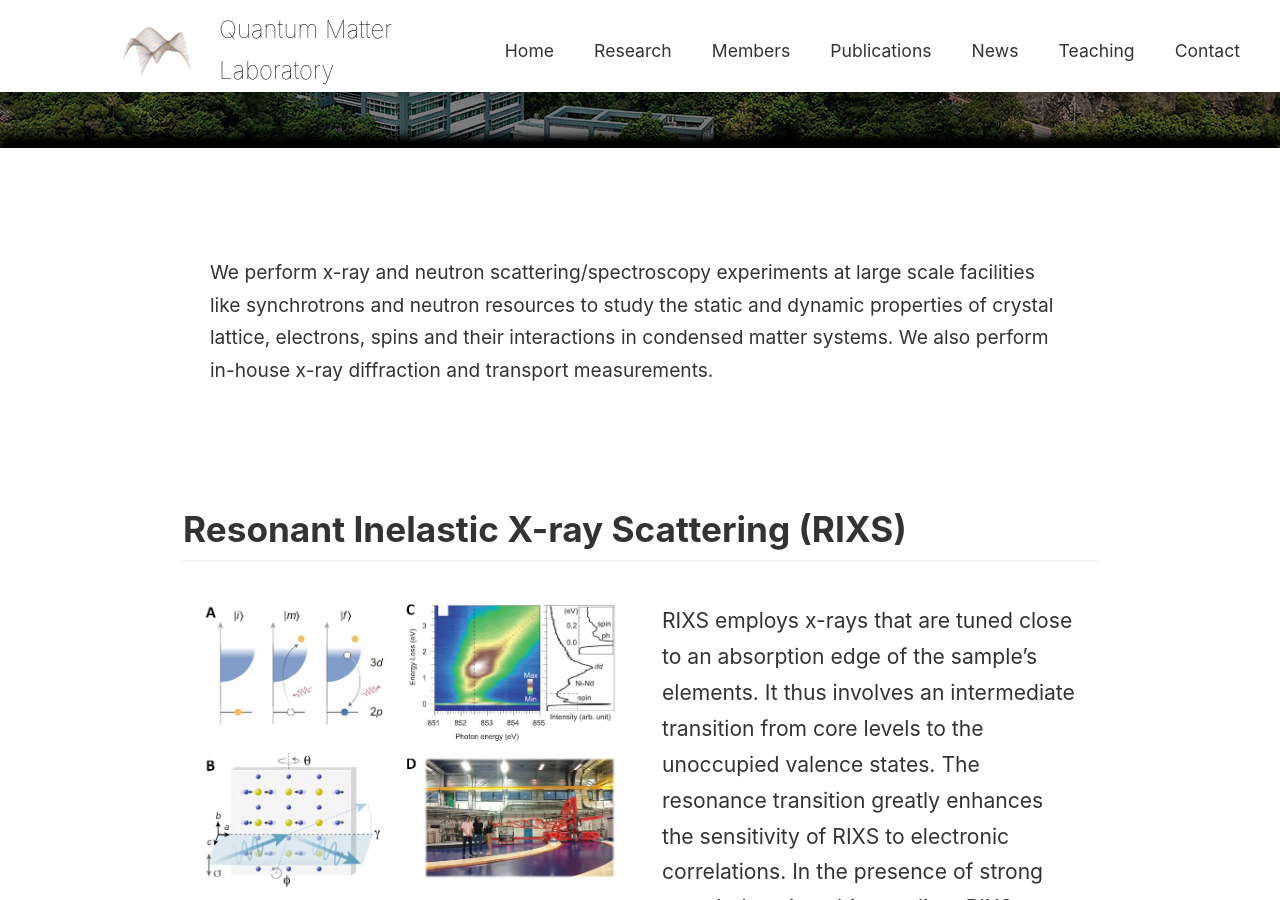
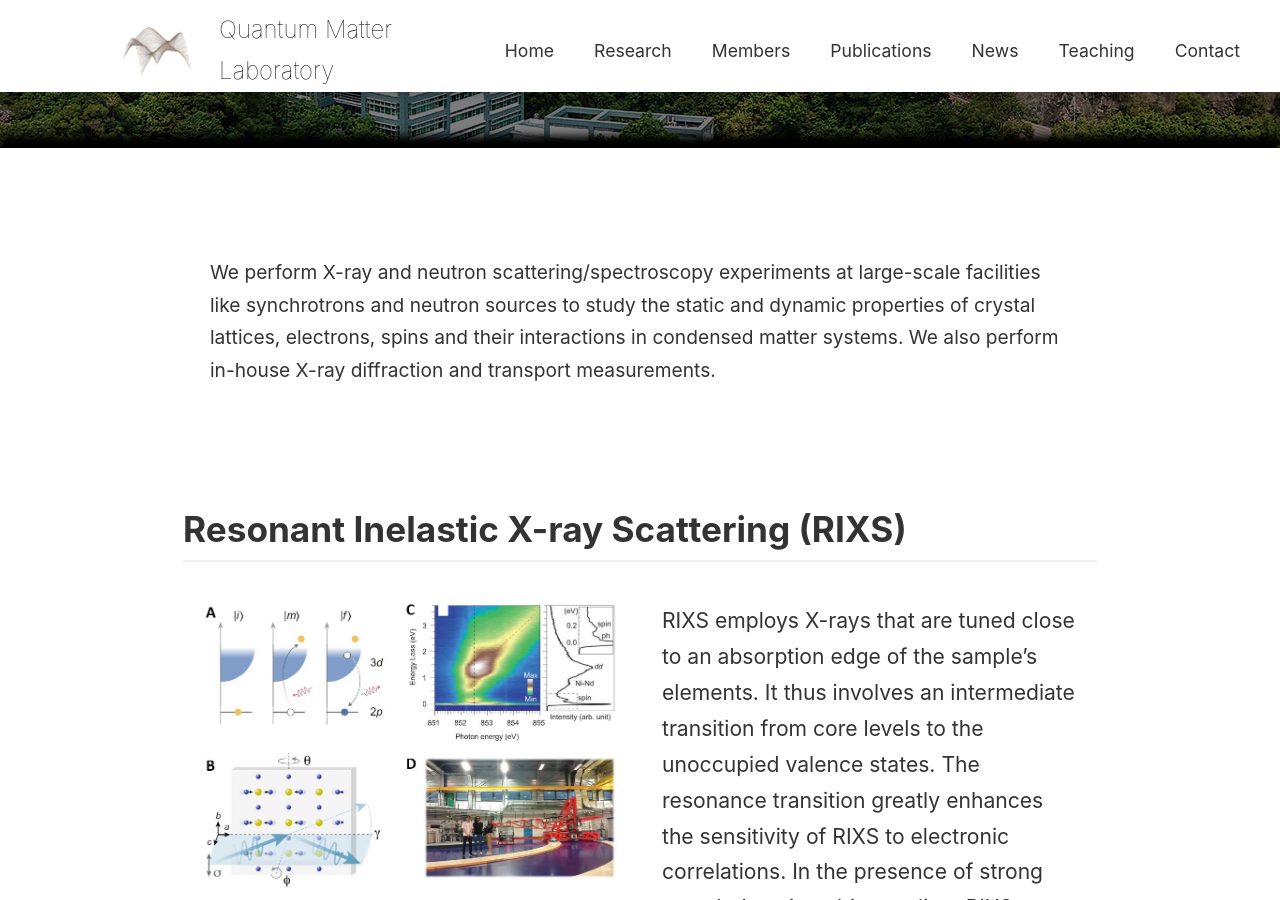
Before and after one commit to qmcuhk/qmcuhk.github.io, a Jekyll site: the page built from _pages/research.md, in a window 1280 px wide and 900 px high, scrolled down 391 px. Built offline with Jekyll 4.4.1, drawn with Linux system fonts in a browser that asks for light colours; some web fonts are replaced; some of the changed text lies outside the part shown.

Commit message:
fix typos

```diff
--- a/_pages/research.md
+++ b/_pages/research.md
@@ -9,7 +9,7 @@ line: RIXS, XAS, XRD, Neutron Scattering, and more...
 
 <div class="research-introduction">
 <p>
-We perform x-ray and neutron scattering/spectroscopy experiments at large scale facilities like synchrotrons and neutron resources to study the static and dynamic properties of crystal lattice, electrons, spins and their interactions in condensed matter systems. We also perform in-house x-ray diffraction and transport measurements.
+We perform X-ray and neutron scattering/spectroscopy experiments at large-scale facilities like synchrotrons and neutron sources to study the static and dynamic properties of crystal lattices, electrons, spins and their interactions in condensed matter systems. We also perform in-house X-ray diffraction and transport measurements.
 </p>
 </div>
 
@@ -22,7 +22,7 @@ We perform x-ray and neutron scattering/spectroscopy experiments at large scale
         <img src="assets/web_pictures/research_rixs.jpg">
         </div>
         <div class="research-tech-info">
-        RIXS employs x-rays that are tuned close to an absorption edge of the sample’s elements. It thus involves an intermediate transition from core levels to the unoccupied valence states. The resonance transition greatly enhances the sensitivity of RIXS to electronic correlations. In the presence of strong core-hole spin-orbit coupling, RIXS allows spin-flip (magnetic) scattering enabling the detection of magnetic correlations. In a RIXS process, the changes of photons’ energy, momentum, and polarization are transferred to the sample generating various elementary excitations such as phonon, magnon, charge excitations, dd-excitations, and plasmon. By measuring the changes of scattered photons, we can determine the dispersion relation of the generated excitations <a href="https://doi.org/10.1103/RevModPhys.83.705">[1]</a>. RIXS has been rapidly developing over the past decades. For soft-RIXS, the state-of-the-art energy resolution has reached ~40 meV with 1 keV x-rays.
+        RIXS employs X-rays that are tuned close to an absorption edge of the sample’s elements. It thus involves an intermediate transition from core levels to the unoccupied valence states. The resonance transition greatly enhances the sensitivity of RIXS to electronic correlations. In the presence of strong core-hole spin-orbit coupling, RIXS allows spin-flip (magnetic) scattering enabling the detection of magnetic correlations. In a RIXS process, the changes of photons’ energy, momentum, and polarization are transferred to the sample generating various elementary excitations such as phonon, magnon, charge excitations, dd-excitations, and plasmon. By measuring the changes of scattered photons, we can determine the dispersion relation of the generated excitations <a href="https://doi.org/10.1103/RevModPhys.83.705">[1]</a>. RIXS has been rapidly developing over the past decades. For soft-RIXS, the state-of-the-art energy resolution has reached ~40 meV with 1 keV x-rays.
         <hr>
         <p><small>References<br>
         [1] P. Ament et al., Rev. Mod. Phys. 83, 705 (2011).<br>
```
Also changed, not shown: other parts of _pages/research.md (+1 -1 lines), _pages/index.md (+1 -1 lines).
